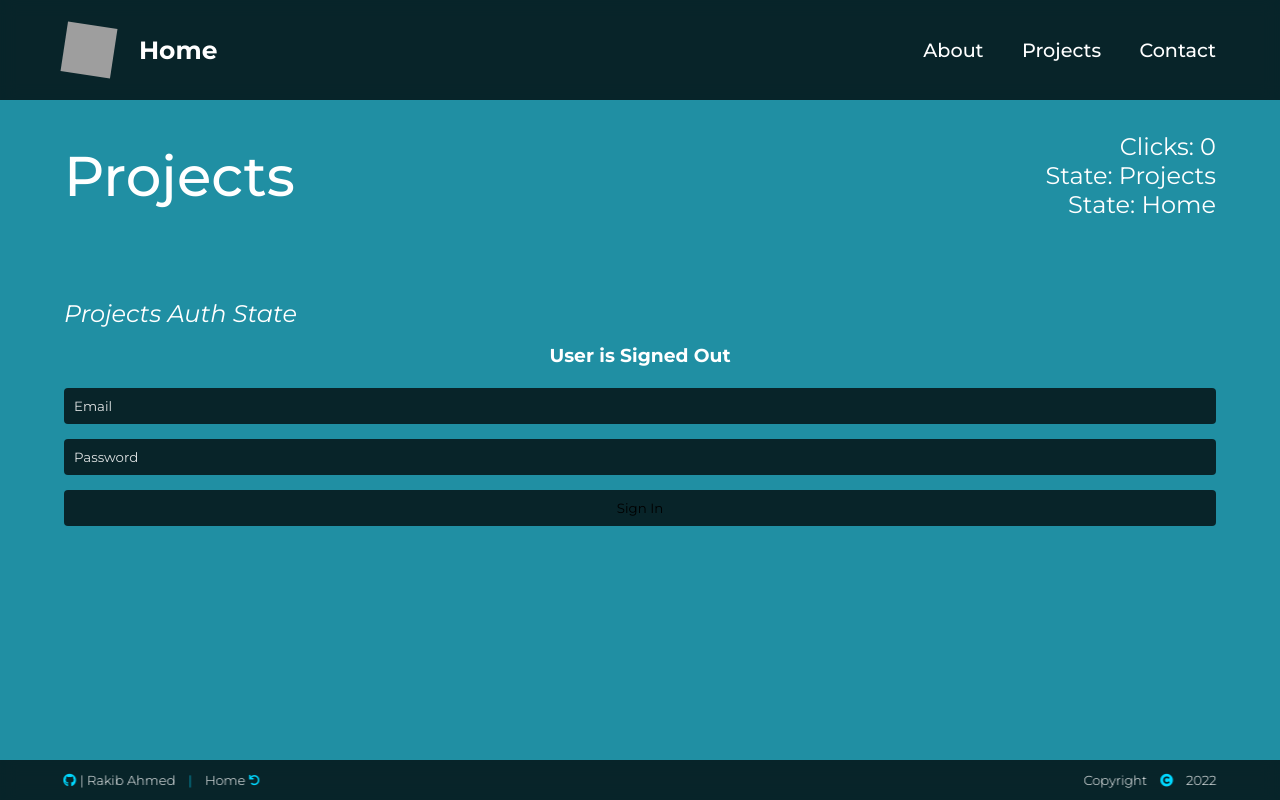
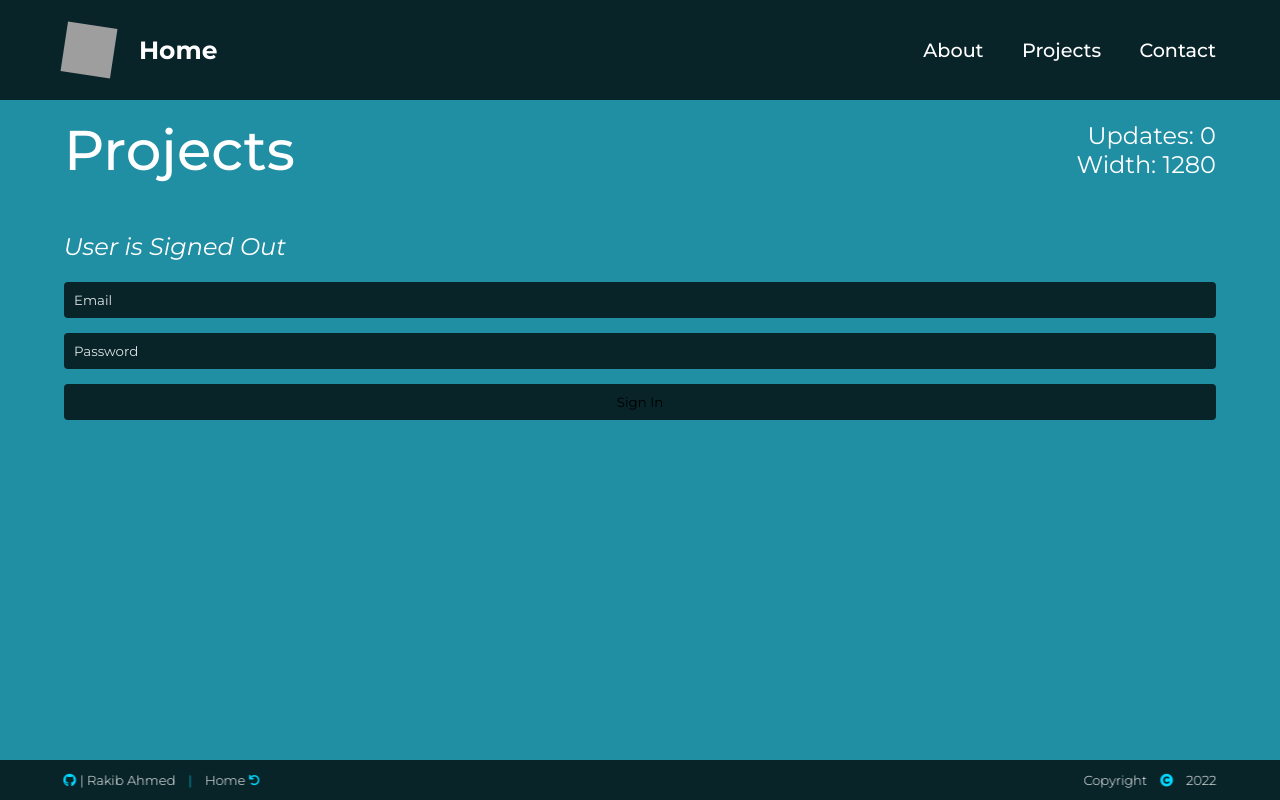
Before and after one commit to strawhat19/Next-13-Treasure-Game, a Next.js app: page /projects in a window 1280 px wide. Built offline with nearby package versions, Linux system fonts and the light colour scheme; grey boxes are pictures that could not be loaded.

Commit message:
User Remembered

```diff
--- a/app/form.tsx
+++ b/app/form.tsx
@@ -3,7 +3,7 @@ import { useContext } from 'react';
 import { StateContext } from './home';
 
 export default function AuthForm() {
-    const { user, setUser } = useContext(StateContext);
+    const { user, setUser, updates, setUpdates } = useContext(StateContext);
 
     const authForm = (e?: any) => {
         e.preventDefault();
@@ -13,15 +13,19 @@ export default function AuthForm() {
         if (submit == `Sign In`) {
           let email = formFields.email.value ?? `email`;
           let password = formFields.password.value ?? `password`;
-          setUser({
+
+          let userObj = {
             id: 0,
             email,
             password
-          });
-        //   setState({ ...state, updates: state.updates+1, user: user });
+          };
+
+          setUser(userObj);
+          localStorage.setItem(`user`, JSON.stringify(userObj));
+          setUpdates(updates+1);
         } else {
           setUser(null);
-        //   setState({ ...state, updates: state.updates+1, user: user });
+          setUpdates(updates+1);
         }
     }
 
--- a/app/home.tsx
+++ b/app/home.tsx
@@ -1,7 +1,7 @@
 'use client';
+import AuthForm from './form';
+import { createContext } from "react";
 import { useContext, useEffect } from 'react';
-import { createContext } from "react";
-import AuthForm from './form';
 
 export const StateContext = createContext<any>({});
 
@@ -21,7 +21,7 @@ export const getFormValuesFromFields = (formFields: any) => {
 }
 
 export default function Home() {
-  const { state, setState, width, user, setPage } = useContext(StateContext);
+  const { updates, setUpdates, content, setContent, width, user, setPage } = useContext(StateContext);
 
   const shuffle = (array: any) => {
     let currentIndex = array.length, randomIndex;
@@ -35,18 +35,13 @@ export default function Home() {
   }
 
   const randomize = (e?: any) => {
-    setState({ ...state, updates: state.updates+1, content: shuffle(state.content.split(` `)).join(` `) });
+    setUpdates(updates+1);
+    setContent(shuffle(content.split(` `)).join(` `));
   }
 
   useEffect(() => {
-    setState({
-      ...state,
-      user,
-      page: `home`,
-      updates: state.updates+1,
-    });
-    setPage(`home`);
-    console.log(`Home`, state);
+    setPage(`Home`);
+    setUpdates(updates+1);
   }, [])
 
   return <div className={`inner pageInner`}>
@@ -54,27 +49,25 @@ export default function Home() {
       <div className="inner">
         <h1>Home</h1>
         <div className={`column rightColumn`}>
-            <h2>Clicks: {state.updates}</h2>
-            <h2>Width: {width}</h2>
-            <h2>State: {state.page == `` ? `Home` : capitalizeAllWords(state.page)}</h2>
+          <h2>Updates: {updates}</h2>
+          <h2>Width: {width}</h2>
         </div>
       </div>
     </section>
     <section>
      <div className="inner">
       <article>
-          <h2><i>Home Auth State</i></h2>
+          <h2><i>User is {user ? user?.email : `Signed Out`}</i></h2>
           <div className="grid">
             <div className="gridItem">
               <div className="auth">
-                <h3>User is {user ? user?.email : `Signed Out`}</h3>
                 <AuthForm />
               </div>
             </div>
-            <div className="gridItem">{state?.content ?? `Loading...`}</div>
-            <div className="gridItem">{state?.content ?? `Loading...`}</div>
-            <div className="gridItem">{state?.content ?? `Loading...`}</div>
-            <div className="gridItem">{state?.content ?? `Loading...`}</div>
+            <div className="gridItem">{content ?? `Loading...`}</div>
+            <div className="gridItem">{content ?? `Loading...`}</div>
+            <div className="gridItem">{content ?? `Loading...`}</div>
+            <div className="gridItem">{content ?? `Loading...`}</div>
             <div className="grid">
               <div className="gridItem"><button onClick={randomize}>Randomize Paragraph</button></div>
               <div className="gridItem"><button onClick={randomize}>Randomize Paragraph</button></div>
--- a/app/layout.tsx
+++ b/app/layout.tsx
@@ -7,16 +7,17 @@ import { useEffect, useState } from 'react';
 
 export default function RootLayout({ children, } : { children: React.ReactNode; }) {
 
+  const mobileMenuBreakPoint = 697;
+
   let [page, setPage] = useState(``);
   let [width, setWidth] = useState(0);
-  let [user, setUser] = useState(null);
   let [height, setHeight] = useState(0);
   let [updates, setUpdates] = useState(0);
   let [devEnv, setDevEnv] = useState(false);
   let [mobileMenu, setMobileMenu] = useState(false);
   let [year, setYear] = useState(new Date().getFullYear());
+  let [user, setUser] = useState(JSON.parse(localStorage.getItem(`user`) as any) || null);
   let [content, setContent] = useState(`Hey, I’m Rakib, a web developer. I probably could have just used my name, but ultimately I decided on Piratechs. Maybe it’s because having a symbol to stand for and work towards helps me achieve my goals, more than working to glorify my own name. This website is dedicated to art, tech, video, music, animations and games. Thanks for visiting!`);
-  let [state, setState] = useState({ user, page, updates, devEnv, content });
 
   const toggleMobileMenu = (e: any) => {
     setMobileMenu(!mobileMenu);
@@ -27,7 +28,6 @@ export default function RootLayout({ children, } : { children: React.ReactNode;
     setYear(new Date().getFullYear());
     setPage(window.location.pathname.replace(`/`,``));
     setDevEnv(window.location.host.includes(`localhost`));
-    setState({ user, page, updates, devEnv, content });
 
     const windowEvents = () => {
       setWidth(window.innerWidth);
@@ -47,7 +47,7 @@ export default function RootLayout({ children, } : { children: React.ReactNode;
 
   return (
     <html lang="en">
-      <StateContext.Provider value={{state, setState, width, setWidth, user, setUser, page, setPage, mobileMenu, setMobileMenu}}>
+      <StateContext.Provider value={{updates, setUpdates, content, setContent, width, setWidth, user, setUser, page, setPage, mobileMenu, setMobileMenu}}>
         <head>
           <title>Next.js 13 | Piratechs</title>
           <meta name="description" content="Generated by create next app" />
@@ -62,13 +62,13 @@ export default function RootLayout({ children, } : { children: React.ReactNode;
               <Link className={`logo hoverLink`} href={`/`}>
                 <Image className={`logo reactLogo`} priority src={`/react.svg`} alt={`Logo`} width={`50`} height={`50`} /> Home
               </Link>
-              <ul className={`menu ${(mobileMenu && width < 1240) ? `grid mobileNav` : width < 1240 ? `hide` : `show`}`}>
+              <ul className={`menu ${(mobileMenu && width < mobileMenuBreakPoint) ? `grid mobileNav` : width < mobileMenuBreakPoint ? `hide` : `show`}`}>
                 {user && <li><Link className={`hoverLink`} href={`/profile`}>Profile</Link></li>}
                 <li><Link className={`hoverLink`} href={`/about`}>About</Link></li>
                 <li><Link className={`hoverLink`} href={`/projects`}>Projects</Link></li>
                 <li><Link className={`hoverLink`} href={`/contact`}>Contact</Link></li>
               </ul>
-              {width < 1240 && <div className="mobileMenu">
+              {width < mobileMenuBreakPoint && <div className="mobileMenu">
                 <div id="menuToggle" onClick={toggleMobileMenu}> Menu |
                   <a id="openMenuToggler" className={mobileMenu ? `openMenuToggler clicked` : `openMenuToggler`}>
                       <span id="menuTogglerSpan" className="menuTogglerSpan"></span>
--- a/app/projects/projects.tsx
+++ b/app/projects/projects.tsx
@@ -1,38 +1,31 @@
 'use client';
 import AuthForm from '../form';
+import { StateContext } from '../home';
 import { useContext, useEffect } from 'react';
-import { capitalizeAllWords, StateContext } from '../home';
 
 export default function Projects() {
-    const { state, setState, user, page, setPage } = useContext(StateContext);
+  const { updates, setUpdates, width, user, setPage } = useContext(StateContext);
 
     useEffect(() => {
-      setState({
-        ...state,
-        updates: state.updates+1,
-        page: window.location.pathname.replace(`/`,``),
-      });
-      setPage(window.location.pathname.replace(`/`,``));
-      console.log(`Projects`, state);
+      setPage(`Projects`);
+      setUpdates(updates+1);
     }, [])
 
     return <div className={`inner pageInner`}>
         <section className={`topContent`}>
           <div className="inner">
             <h1>Projects</h1>
-          <div className="column rightColumn">
-              <h2>Clicks: {state.updates}</h2>
-              <h2>State: {capitalizeAllWords(page)}</h2>
-              <h2>State: {state.page == `` ? `Home` : capitalizeAllWords(state.page)}</h2>
+            <div className={`column rightColumn`}>
+              <h2>Updates: {updates}</h2>
+              <h2>Width: {width}</h2>
             </div>
           </div>
         </section>
         <section>
           <div className="inner">
             <article>
-            <h2><i>Projects Auth State</i></h2>
+              <h2><i>User is {user ? user?.email : `Signed Out`}</i></h2>
               <div className="flex auth">
-              <h3>User is {user ? user?.email : `Signed Out`}</h3>
                 <AuthForm />
               </div>
             </article>
--- a/styles/global.css
+++ b/styles/global.css
@@ -202,7 +202,7 @@ header .menu.mobileNav li a {
   display: flex;
   grid-gap: 1em;
   margin: 0 auto;
-  padding: 2em 0;
+  padding: 1em 0;
   align-items: center;
   transition: var(--transition);
   justify-content: space-between;
--- a/styles/global.scss
+++ b/styles/global.scss
@@ -205,7 +205,7 @@ header {
         display: flex;
         grid-gap: 1em;
         margin: 0 auto;
-        padding: 2em 0;
+        padding: 1em 0;
         align-items: center;
         transition: var(--transition);
         justify-content: space-between;
```
Also changed, not shown: app/about/about.tsx (+8 -16 lines), app/contact/contact.tsx (+8 -15 lines), app/profile/profile.tsx (+12 -8 lines). Lines whose indentation alone changed are shown as unchanged.
